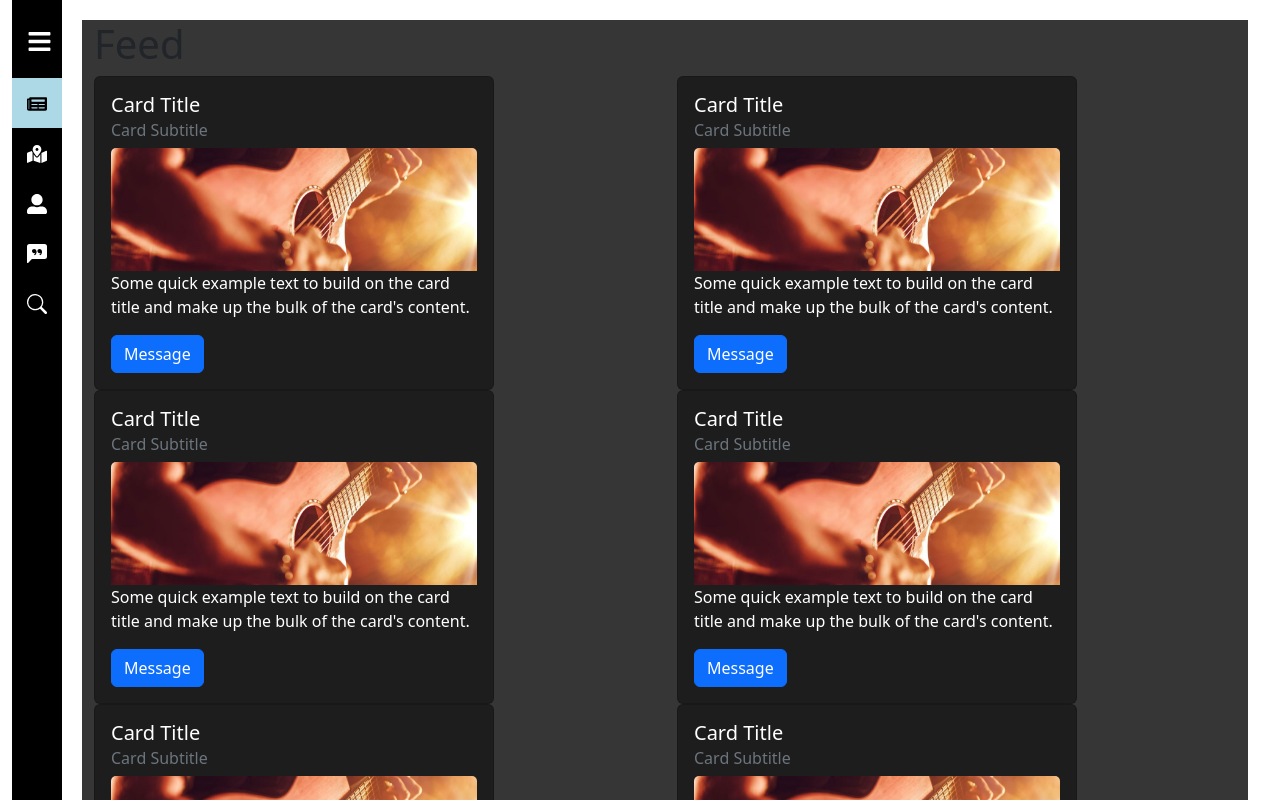
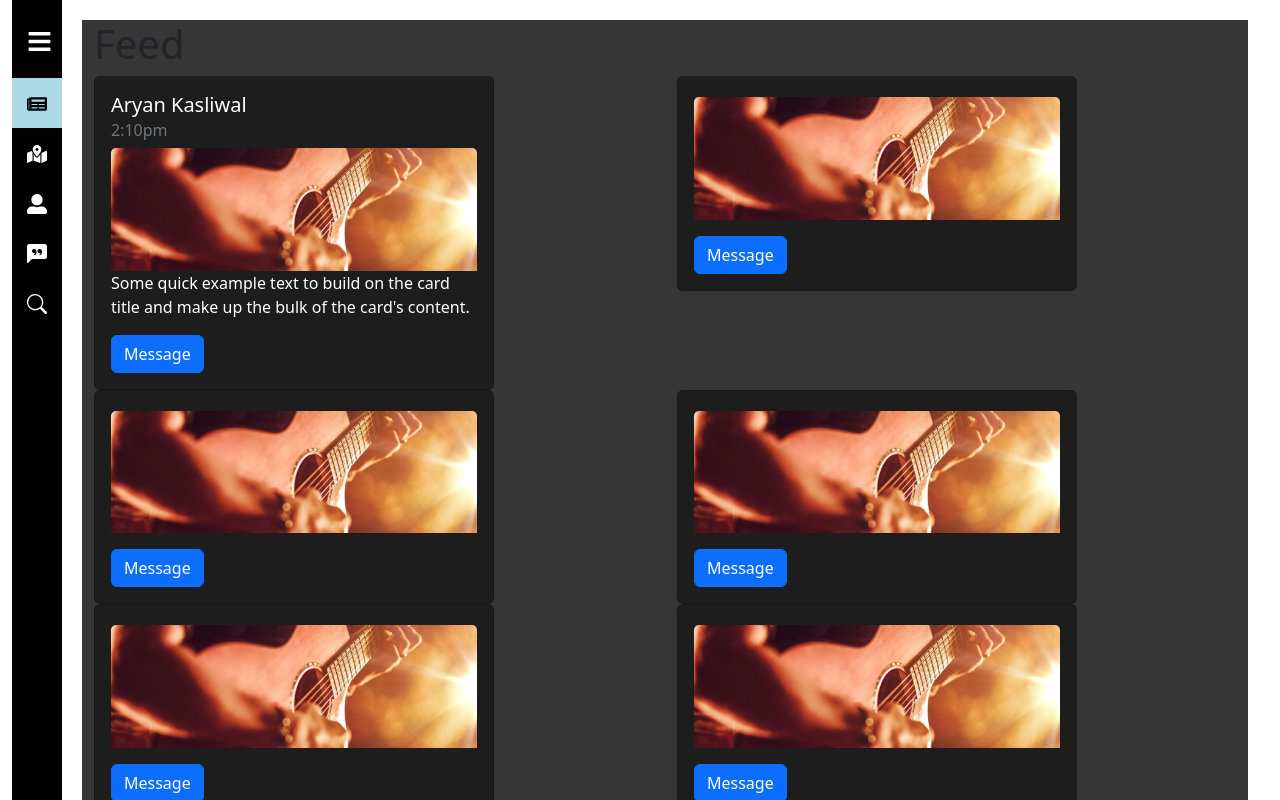
Before and after one commit to SonicHub1/CityHackSonicHub, a React (Create React App) app: page /feed in a window 1280 px wide. Shown: the top 800 px of the page. Built offline with nearby package versions, Linux system fonts and the light colour scheme.

Commit message:
Added props to feed box

```diff
--- a/src/components/feedCard.js
+++ b/src/components/feedCard.js
@@ -10,12 +10,11 @@ function FeedCard(props) {
   return (
     <Card style={{ width: '25rem', backgroundColor: '#1e1d1d' }}>
       <Card.Body>
-        <Card.Title style={{color: 'white'}}>Card Title</Card.Title>
-        <Card.Subtitle className="mb-2 text-muted">Card Subtitle</Card.Subtitle>
+        <Card.Title style={{color: 'white'}}>{name}</Card.Title>
+        <Card.Subtitle className="mb-2 text-muted">{time}</Card.Subtitle>
         <Card.Img variant="top" src= {imageUrl}/>
         <Card.Text style={{color: 'white'}}>
-          Some quick example text to build on the card title and make up the
-          bulk of the card's content.
+          {text}
         </Card.Text>
         <Button variant='primary'>Message</Button>
       </Card.Body>
--- a/src/screens/FeedScreen.js
+++ b/src/screens/FeedScreen.js
@@ -2,7 +2,6 @@ import React, { useState, useEffect } from "react";
 import FeedCard from "../components/FeedCard";
 import { Container, Row, Col } from "react-bootstrap";
 import '../styles/FeedScreen.css'
-import axios from 'axios';
 
 const FeedScreen = () => {
 
@@ -13,7 +12,8 @@ const FeedScreen = () => {
         </Row>
         <Row>
           <Col>
-            <FeedCard className="col" name="Aryan Kasliwal" time = "2:10pm" imagePath = "https://i.pinimg.com/564x/c3/89/18/c3891830f480d90da165aea310f42c81.jpg"></FeedCard>
+            <FeedCard name="Aryan Kasliwal" time = "2:10pm" imagePath = "https://i.pinimg.com/564x/c3/89/18/c3891830f480d90da165aea310f42c81.jpg" text="Some quick example text to build on the card title and make up the
+          bulk of the card's content."></FeedCard>
           </Col>
           <Col>
             <FeedCard className="col"></FeedCard>
```
